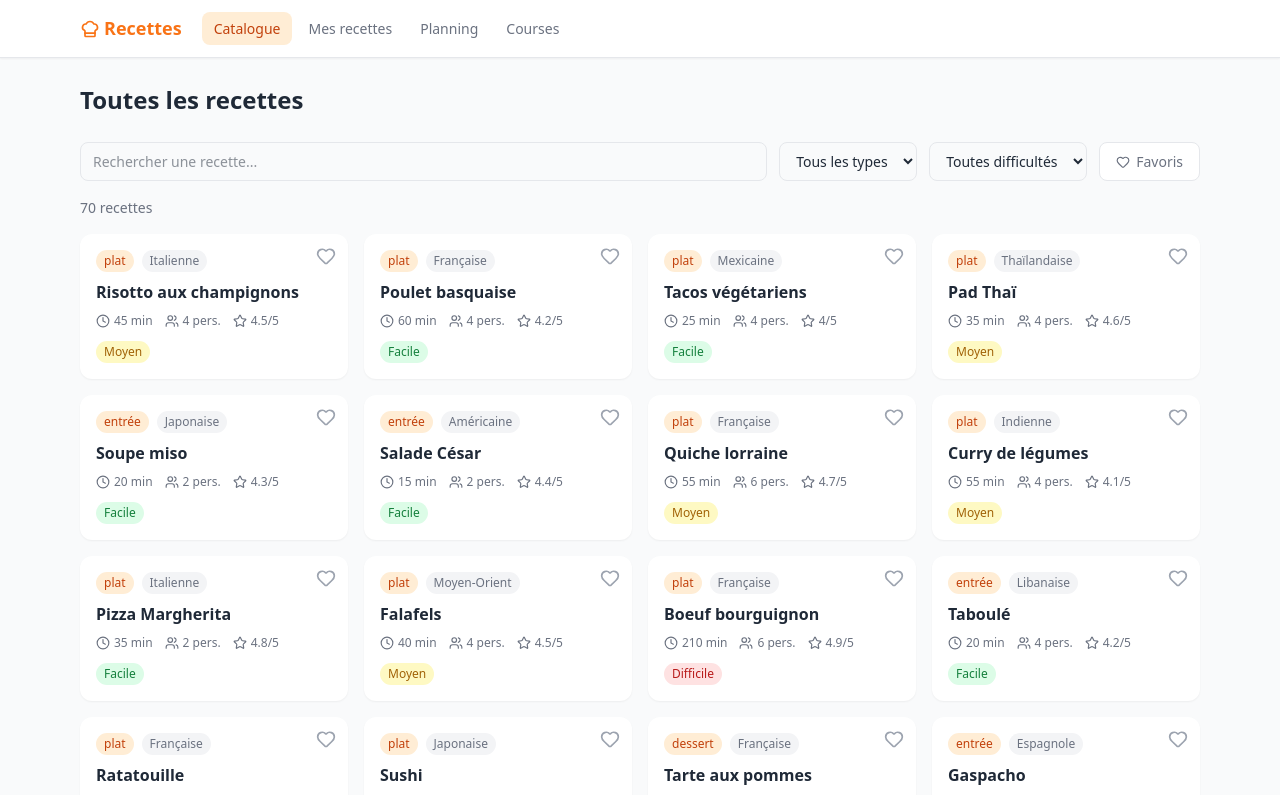
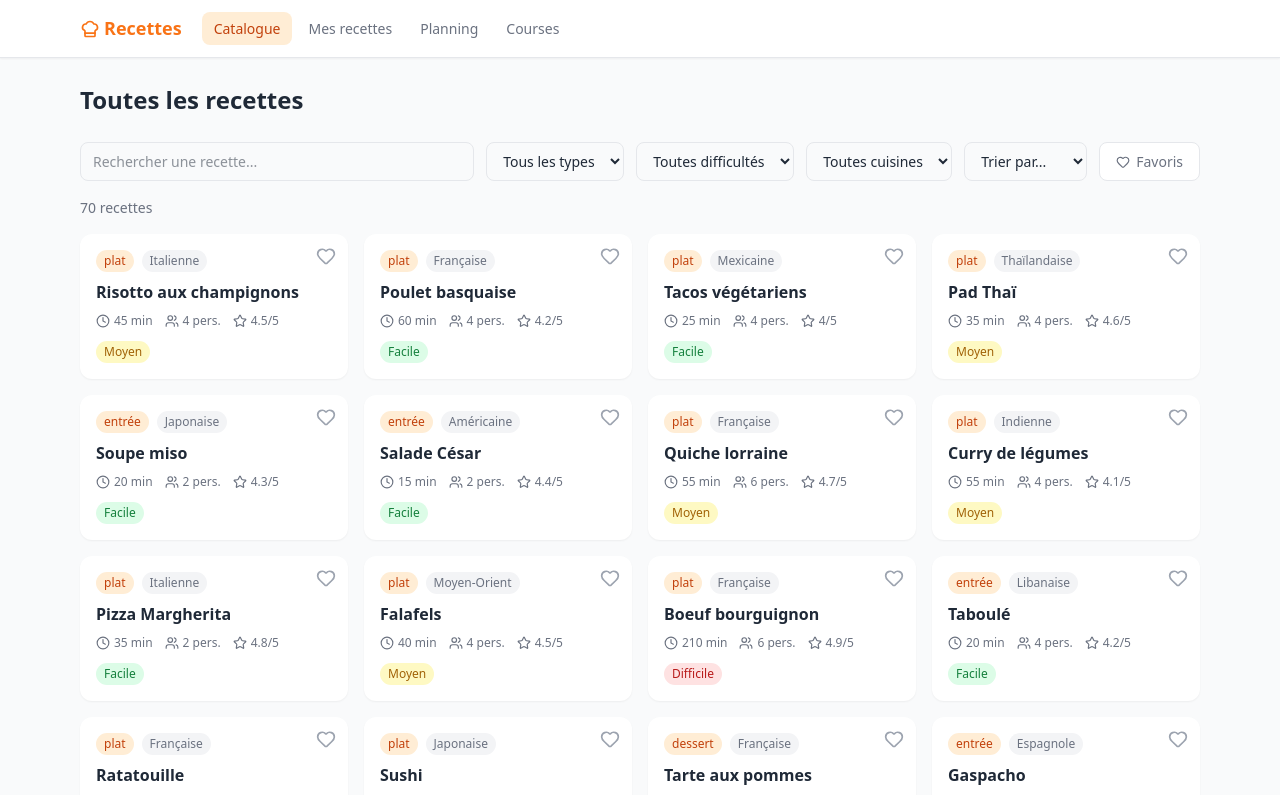
Before and after one commit to francoisdotdev/recipe-manager-React, a React (Vite) app: page / in a window 1280 px wide. Shown: the top 795 px of the page. Built offline with nearby package versions, Linux system fonts and the light colour scheme.

Commit message:
feat: enhance RecipeList with filtering and sorting options for improved recipe management

```diff
--- a/src/components/recipe/RecipeList.tsx
+++ b/src/components/recipe/RecipeList.tsx
@@ -1,4 +1,4 @@
-import { useState } from 'react'
+import { useState, useMemo } from 'react'
 import { Heart } from 'lucide-react'
 import { RecipeCard } from './RecipeCard'
 import { useLocalStorage } from '../../hooks/useLocalStorage'
@@ -7,23 +7,46 @@ import type { Recipe, RecipeType, Difficulty } from '../../types/recipe'
 
 const recipes = recipesData as Recipe[]
 
+type SortKey = '' | 'rating' | 'time' | 'difficulty' | 'name'
+
+const CUISINES = [...new Set(recipes.map((r) => r.cuisine))].sort()
+
+const difficultyOrder: Record<string, number> = { Facile: 1, Moyen: 2, Difficile: 3 }
+
 export function RecipeList() {
   const [searchTerm, setSearchTerm] = useState('')
   const [typeFilter, setTypeFilter] = useState<RecipeType | ''>('')
   const [difficultyFilter, setDifficultyFilter] = useState<Difficulty | ''>('')
+  const [cuisineFilter, setCuisineFilter] = useState('')
+  const [sortKey, setSortKey] = useState<SortKey>('')
   const [showFavoritesOnly, setShowFavoritesOnly] = useState(false)
   const [favorites, setFavorites] = useLocalStorage<number[]>('favorites', [])
   const [customRecipes] = useLocalStorage<Recipe[]>('myRecipes', [])
 
   const allRecipes = [...recipes, ...customRecipes]
 
-  const filteredRecipes = allRecipes.filter((recipe) => {
-    const matchesSearch = recipe.name.toLowerCase().includes(searchTerm.toLowerCase())
-    const matchesType = !typeFilter || recipe.type === typeFilter
-    const matchesDifficulty = !difficultyFilter || recipe.difficulty === difficultyFilter
-    const matchesFavorites = !showFavoritesOnly || favorites.includes(recipe.id)
-    return matchesSearch && matchesType && matchesDifficulty && matchesFavorites
-  })
+  const filteredAndSorted = useMemo(() => {
+    const filtered = allRecipes.filter((recipe) => {
+      const matchesSearch = recipe.name.toLowerCase().includes(searchTerm.toLowerCase())
+      const matchesType = !typeFilter || recipe.type === typeFilter
+      const matchesDifficulty = !difficultyFilter || recipe.difficulty === difficultyFilter
+      const matchesCuisine = !cuisineFilter || recipe.cuisine === cuisineFilter
+      const matchesFavorites = !showFavoritesOnly || favorites.includes(recipe.id)
+      return matchesSearch && matchesType && matchesDifficulty && matchesCuisine && matchesFavorites
+    })
+
+    if (!sortKey) return filtered
+
+    return [...filtered].sort((a, b) => {
+      switch (sortKey) {
+        case 'rating': return b.rating - a.rating
+        case 'time': return (a.prepTime + a.cookTime) - (b.prepTime + b.cookTime)
+        case 'difficulty': return (difficultyOrder[a.difficulty] ?? 0) - (difficultyOrder[b.difficulty] ?? 0)
+        case 'name': return a.name.localeCompare(b.name)
+        default: return 0
+      }
+    })
+  }, [allRecipes, searchTerm, typeFilter, difficultyFilter, cuisineFilter, sortKey, showFavoritesOnly, favorites])
 
   function toggleFavorite(id: number) {
     setFavorites((prev) => prev.includes(id) ? prev.filter((fid) => fid !== id) : [...prev, id])
@@ -51,6 +74,19 @@ export function RecipeList() {
           <option value="Moyen">Moyen</option>
           <option value="Difficile">Difficile</option>
         </select>
+        <select value={cuisineFilter} onChange={(e) => setCuisineFilter(e.target.value)} className="filters-select">
+          <option value="">Toutes cuisines</option>
+          {CUISINES.map((c) => (
+            <option key={c} value={c}>{c}</option>
+          ))}
+        </select>
+        <select value={sortKey} onChange={(e) => setSortKey(e.target.value as SortKey)} className="filters-select filters-sort">
+          <option value="">Trier par...</option>
+          <option value="rating">Note</option>
+          <option value="time">Temps total</option>
+          <option value="difficulty">Difficulté</option>
+          <option value="name">Nom</option>
+        </select>
         <button
           onClick={() => setShowFavoritesOnly(!showFavoritesOnly)}
           className={`filters-favorites-btn ${showFavoritesOnly ? 'is-active' : ''}`}
@@ -59,10 +95,10 @@ export function RecipeList() {
         </button>
       </div>
 
-      <p className="recipe-list-count">{filteredRecipes.length} recette{filteredRecipes.length > 1 ? 's' : ''}</p>
+      <p className="recipe-list-count">{filteredAndSorted.length} recette{filteredAndSorted.length > 1 ? 's' : ''}</p>
 
       <div className="recipe-grid">
-        {filteredRecipes.map((recipe) => (
+        {filteredAndSorted.map((recipe) => (
           <RecipeCard
             key={recipe.id}
             recipe={recipe}
```
